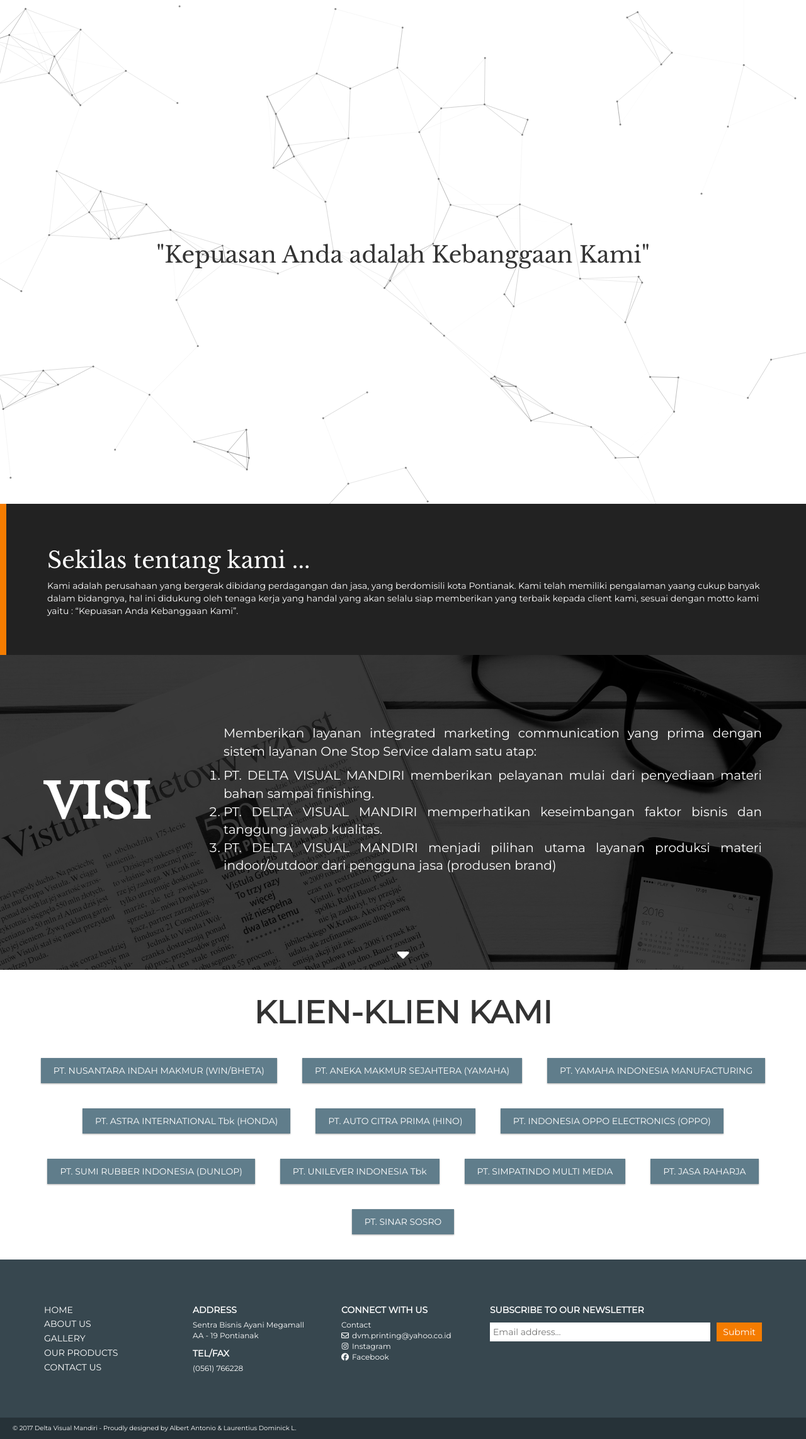
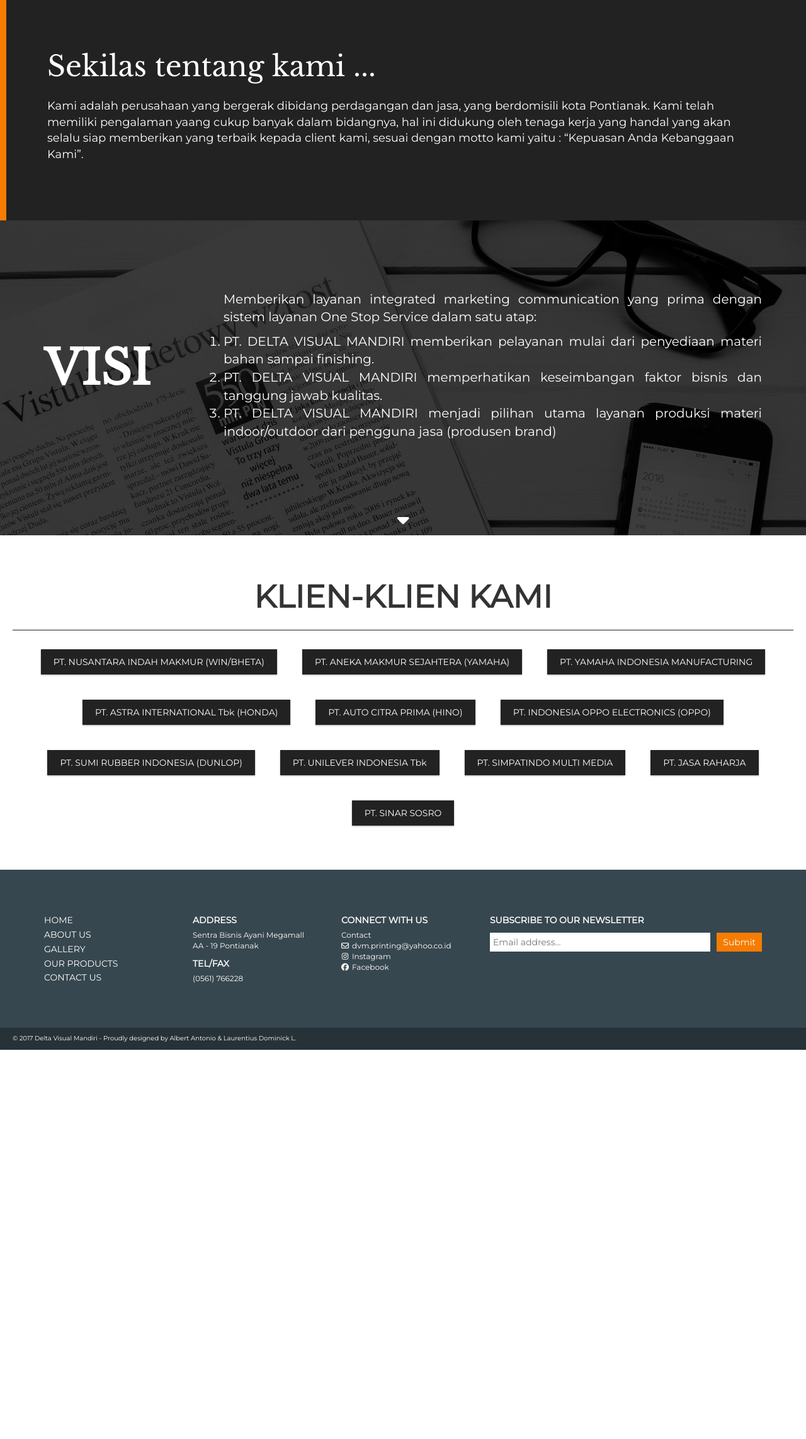
Before and after one commit to assasinz88/Delta-Visual-Mandiri, a PHP site: page /about.html in a window 1280 px wide. Shown: the whole page at 63% size. After the commit the page ends 1667 px from the top, so only its background shows below. Run offline with PHP 8.4, Linux system fonts and the light colour scheme; some libraries are stand-ins or nearby versions.

Commit message:
Responsive layout for about and the footer
Added responsive layout for committed files.

```diff
--- a/about.css
+++ b/about.css
@@ -8,7 +8,7 @@ h1 *,
     font-family: 'Montserrat', serif;
 }
 
-#top {
+/* #top {
     height: 100vh;
     position: relative;
     overflow: hidden;
@@ -31,11 +31,19 @@ h1 *,
 }
 
 #overview {
-    padding: 50px;
     color: white;
     background: #222;
     box-sizing: border-box;
+    display: flex;
+    flex-direction: column;
     border-left: solid 10px #F57C00;
+    justify-content: center;
+    height: 350px;
+    padding: 50px;
+}
+
+#overview p{
+    font-size: 18px;
 }
 
 #vis-mis {
@@ -104,7 +112,7 @@ ol {
 }
 
 #clients {
-    padding: 20px;
+    padding: 50px 20px;
 }
 
 .items {
@@ -121,12 +129,13 @@ ol {
     height: auto;
     margin: 20px;
     padding: 10px 20px;
-    background: #607D8B;
+    background: #222;
     color: white;
     font-family: 'Montserrat', sans-serif;
     transition: all 0.5s ease-in-out;
     box-shadow: 0 1px 3px rgba(0, 0, 0, 0.12), 0 1px 2px rgba(0, 0, 0, 0.24);
     cursor: default;
+    text-align:center;
 }
 
 .item:hover {
--- a/about.html
+++ b/about.html
@@ -28,20 +28,20 @@
     <!-- Other stylesheets -->
     <link type="text/css" rel="stylesheet" href="about.css?version=2">
     <!-- Other scripts -->
-    <script type="text/javascript" src="about.min.js"></script>
+    <script type="text/javascript" src="about.js"></script>
 </head>
 
 <body>
-    <div class="container-fluid" id="top">
+    <!-- <div class="container-fluid" id="top">
         <div id="network"></div>
         <div class="overlay" style="display: flex;align-items: center;justify-content: center;flex-direction: row;">
-            <h1 class="quote" id="motto" style="text-align:center">"Kepuasan Anda adalah Kebanggaan Kami"</h1>
+            <h1 class="quote" id="motto" style="text-align:center; color: white">"Kepuasan Anda adalah Kebanggaan Kami"</h1>
         </div>
-    </div>
-    <script type="text/javascript" src="js/particle-network.min.js"></script>
+    </div> -->
+    <!-- <script type="text/javascript" src="js/particle-network.min.js"></script> -->
     <div id="overview">
         <div class="container">
-            <h1>Sekilas tentang kami ...</h1>
+            <h1 style="margin-top: 0; margin-bottom: 25px; font-size: 45px">Sekilas tentang kami ...</h1>
             <p>Kami adalah perusahaan yang bergerak dibidang perdagangan dan jasa, yang berdomisili kota Pontianak. Kami telah
                 memiliki pengalaman yaang cukup banyak dalam bidangnya, hal ini didukung oleh tenaga kerja yang handal yang
                 akan selalu siap memberikan yang terbaik kepada client kami, sesuai dengan motto kami yaitu : “Kepuasan Anda
@@ -86,7 +86,7 @@
         </div>
     </div>
     <div id="clients">
-        <h1 style="font-family: 'Montserrat', sans-serif; font-weight:bold; text-align: center; font-size: 50px; margin-bottom: 25px">KLIEN-KLIEN KAMI</h1>
+        <h1 style="font-family: 'Montserrat', sans-serif; font-weight:bold; text-align: center; font-size: 50px; padding-bottom: 25px; border-bottom: solid 1px #222">KLIEN-KLIEN KAMI</h1>
         <div class="items">
             <a class="item">PT. NUSANTARA INDAH MAKMUR (WIN/BHETA)</a>
             <a class="item">PT. ANEKA MAKMUR SEJAHTERA (YAMAHA)</a>
@@ -146,9 +146,9 @@
             </div>
             <div class="footer-form">
                 <p style="font-weight: bold">SUBSCRIBE TO OUR NEWSLETTER</p>
-                <form style="display: flex">
-                    <input type="text" name="email" placeholder="Email address..." style="flex: 1; margin-right: 10px; border: none">
-                    <input type="submit" style="padding: 5px 10px; background: #F57C00; border: none;">
+                <form>
+                    <input type="text" name="email" placeholder="Email address..." style="flex: 1; margin-right: 10px; border: none; margin-bottom: 5px">
+                    <input type="submit" style="padding: 5px 10px; background: #F57C00; border: none; margin-bottom: 5px">
                 </form>
             </div>
         </div>
--- a/about.js
+++ b/about.js
@@ -6,27 +6,6 @@ window.requestAnimationFrame = window.requestAnimationFrame ||
         setTimeout(f, 1000 / 60)
     }
 $(document).ready(function () {
-    var options = {
-        particleColor: '#555',
-        background: '#fff',
-        interactive: true,
-        speed: 'medium',
-        density: 9e3
-    }
-    var particleCanvas = new ParticleNetwork(document.getElementById('network'), options);
-    $('#top').mousemove(function (e) {
-        var centerX = $('#top').width() / 2;
-        var centerY = $('#top').height() / 2;
-        var offset = $('#top').offset();
-        var posX = e.pageX - offset.left;
-        var posY = e.pageY - offset.top;
-        var strength = 100;
-        // console.log('translate(' + (centerX - posX) + 'px, ' + (centerY - posY) + 'px)');
-        $('#motto').css('transform', 'translate(' + -(centerX - posX) / strength + 'px, ' + -(
-            centerY - posY) / strength + 'px)');
-        $('#network canvas').css('transform', 'translate(' + (centerX - posX) / (strength / 2) + 'px, ' + (
-            centerY - posY) / (strength / 2) + 'px)');
-    });
     var index = 0;
     checkDisable();
     var length = $('.slides>.slide').length;
@@ -39,10 +18,9 @@ $(document).ready(function () {
     }
     $('.down').click(function (e) {
         if (!$(this).hasClass('disabled')) {
-            $('.slides').css('top', '-' + (++index * 500) + 'px');
+            $('.slides').css('top', '-' + (++index * $('#vis-mis').height()) + 'px');
             $('.background').css('background-image', 'url(img/vismis' + index + '.jpeg)');
             checkDisable();
-
         }
     });
     $('.up').click(function (e) {
@@ -57,9 +35,10 @@ $(document).ready(function () {
         var scrolltop = window.pageYOffset;
         $('.background').css("background-position", "50% " + -scrolltop * 0.25 + "px");
     }
-    parallax();
-    window.addEventListener("scroll", function () {
-        requestAnimationFrame(parallax);
-    }, false);
-
+    if ($(window).width() > 992) {
+        parallax();
+        window.addEventListener("scroll", function () {
+            requestAnimationFrame(parallax);
+        }, false);
+    }
 });
--- a/about.min.js
+++ b/about.min.js
@@ -1 +1 @@
-window.requestAnimationFrame=window.requestAnimationFrame||window.mozRequestAnimationFrame||window.webkitRequestAnimationFrame||window.msRequestAnimationFrame||function(e){setTimeout(e,1e3/60)},$(document).ready(function(){function e(){0==n?$(".up").addClass("disabled"):$(".up").removeClass("disabled"),n==t-1?$(".down").addClass("disabled"):$(".down").removeClass("disabled")}function s(){var e=window.pageYOffset;$(".background").css("background-position","50% "+.25*-e+"px")}var i={particleColor:"#555",background:"#fff",interactive:!0,speed:"medium",density:9e3};new ParticleNetwork(document.getElementById("network"),i);$("#top").mousemove(function(e){var s=$("#top").width()/2,i=$("#top").height()/2,n=$("#top").offset(),t=e.pageX-n.left,o=e.pageY-n.top,a=100;$("#motto").css("transform","translate("+-(s-t)/a+"px, "+-(i-o)/a+"px)"),$("#network canvas").css("transform","translate("+(s-t)/(a/2)+"px, "+(i-o)/(a/2)+"px)")});var n=0;e();var t=$(".slides>.slide").length;$(".down").click(function(s){$(this).hasClass("disabled")||($(".slides").css("top","-"+500*++n+"px"),$(".background").css("background-image","url(img/vismis"+n+".jpeg)"),e())}),$(".up").click(function(s){$(this).hasClass("disabled")||($(".slides").css("top","-"+500*--n+"px"),$(".background").css("background-image","url(img/vismis"+n+".jpeg)"),e())}),s(),window.addEventListener("scroll",function(){requestAnimationFrame(s)},!1)});
+window.requestAnimationFrame=window.requestAnimationFrame||window.mozRequestAnimationFrame||window.webkitRequestAnimationFrame||window.msRequestAnimationFrame||function(i){setTimeout(i,1e3/60)},$(document).ready(function(){function i(){0==e?$(".up").addClass("disabled"):$(".up").removeClass("disabled"),e==n-1?$(".down").addClass("disabled"):$(".down").removeClass("disabled")}function s(){var i=window.pageYOffset;$(".background").css("background-position","50% "+.25*-i+"px")}var e=0;i();var n=$(".slides>.slide").length;$(".down").click(function(s){$(this).hasClass("disabled")||($(".slides").css("top","-"+ ++e*$("#vis-mis").height()+"px"),$(".background").css("background-image","url(img/vismis"+e+".jpeg)"),i())}),$(".up").click(function(s){$(this).hasClass("disabled")||($(".slides").css("top","-"+500*--e+"px"),$(".background").css("background-image","url(img/vismis"+e+".jpeg)"),i())}),$(window).width()>992&&(s(),window.addEventListener("scroll",function(){requestAnimationFrame(s)},!1))});
--- a/footer.css
+++ b/footer.css
@@ -27,6 +27,7 @@
 
 .footer-form form {
     display: flex;
+    flex-wrap: wrap;
 }
 
 .footer-form form input {
@@ -71,3 +72,30 @@
 .footer-nav a {
     text-decoration: none;
 }
+
+@media only screen and (max-width : 768px) {
+    .footer-top {
+        /* width: 100%; */
+        grid-template-columns: 1fr 1fr 1fr;
+        grid-template-rows: 1fr auto;
+        grid-template-areas: "nav details connect" "form form form";
+        padding: 50px;
+    }
+}
+
+/* Extra Small Devices, Phones */
+@media only screen and (max-width : 480px) {
+    .footer-top {
+        grid-template-columns: 1fr;
+        grid-template-rows: auto auto auto auto;
+        grid-template-areas: "nav" "details" "connect" "form";
+        padding: 50px;
+    }
+}
+
+/* Custom, iPhone Retina */
+@media only screen and (max-width : 320px) {
+    .footer-top {
+        padding: 25px;
+    }
+}
```
Also changed, not shown: other parts of about.css (+72 -1 lines), about.min.html (deleted, +0 -1 lines).
